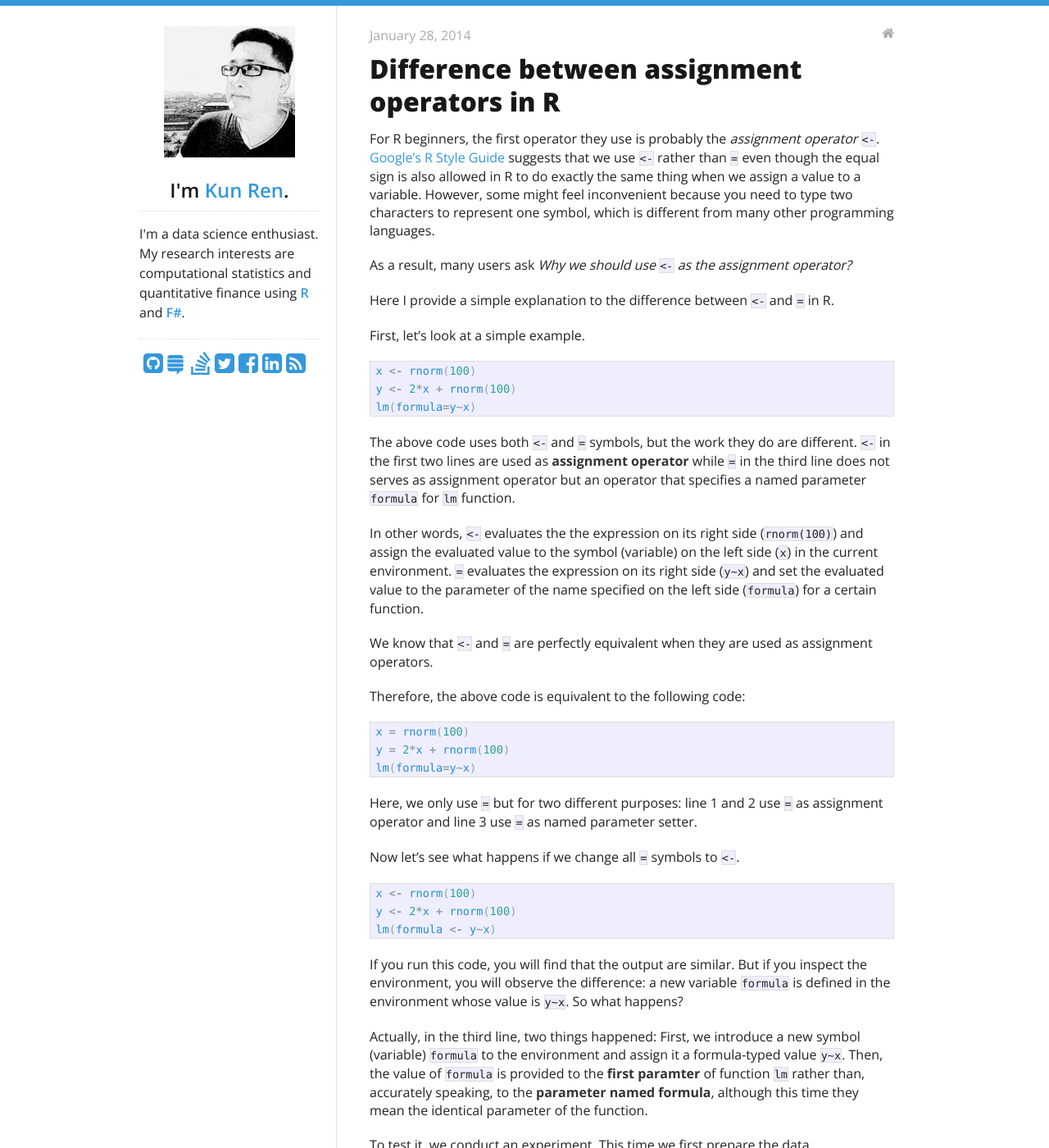
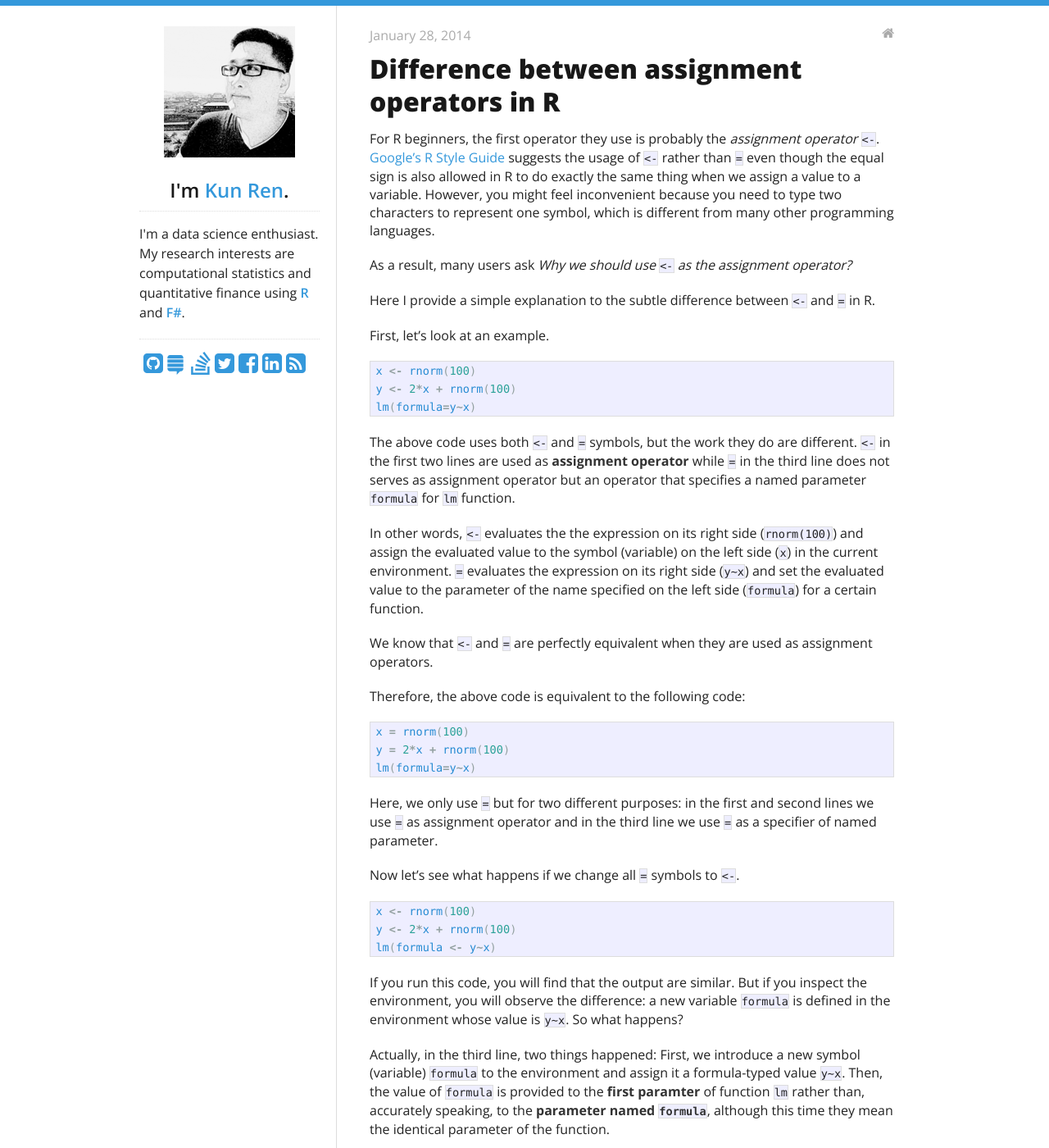
Before and after one commit to harryprince/renkun-ken.github.io, a Jekyll site: the page built from _posts/2014-01-28-difference-between-assignment-operators-in-r.md, in a window 1280 px wide and 1400 px high. Shown: the whole window at 82% size. Built offline with Jekyll 4.4.1, drawn with Linux system fonts in a browser that asks for light colours; nearby versions of some CDN libraries; comment, search, counter and statistics services are not loaded; some of the changed text lies outside the part shown.

Commit message:
blog fixed

````diff
--- a/_posts/2014-01-28-difference-between-assignment-operators-in-r.md
+++ b/_posts/2014-01-28-difference-between-assignment-operators-in-r.md
@@ -6,13 +6,13 @@
 - R
 ---
 
-For R beginners, the first operator they use is probably the *assignment operator* `<-`. [Google's R Style Guide](http://google-styleguide.googlecode.com/svn/trunk/Rguide.xml) suggests that we use `<-` rather than `=` even though the equal sign is also allowed in R to do exactly the same thing when we assign a value to a variable. However, some might feel inconvenient because you need to type two characters to represent one symbol, which is different from many other programming languages.
+For R beginners, the first operator they use is probably the *assignment operator* `<-`. [Google's R Style Guide](http://google-styleguide.googlecode.com/svn/trunk/Rguide.xml) suggests the usage of `<-` rather than `=` even though the equal sign is also allowed in R to do exactly the same thing when we assign a value to a variable. However, you might feel inconvenient because you need to type two characters to represent one symbol, which is different from many other programming languages.
 
 As a result, many users ask *Why we should use `<-` as the assignment operator?*
 
-Here I provide a simple explanation to the difference between `<-` and `=` in R.
+Here I provide a simple explanation to the subtle difference between `<-` and `=` in R.
 
-First, let's look at a simple example.
+First, let's look at an example.
 
 {% highlight R %}
 x <- rnorm(100)
@@ -34,7 +34,7 @@
 lm(formula=y~x)
 {% endhighlight %}
 
-Here, we only use `=` but for two different purposes: line 1 and 2 use `=` as assignment operator and line 3 use `=` as named parameter setter.
+Here, we only use `=` but for two different purposes: in the first and second lines we use `=` as assignment operator and in the third line we use `=` as a specifier of named parameter.
 
 Now let's see what happens if we change all `=` symbols to `<-`.
 
@@ -46,7 +46,7 @@
 
 If you run this code, you will find that the output are similar. But if you inspect the environment, you will observe the difference: a new variable `formula` is defined in the environment whose value is `y~x`. So what happens?
 
-Actually, in the third line, two things happened: First, we introduce a new symbol (variable) `formula` to the environment and assign it a formula-typed value `y~x`. Then, the value of `formula` is provided to the **first paramter** of function `lm` rather than, accurately speaking, to the **parameter named formula**, although this time they mean the identical parameter of the function.
+Actually, in the third line, two things happened: First, we introduce a new symbol (variable) `formula` to the environment and assign it a formula-typed value `y~x`. Then, the value of `formula` is provided to the **first paramter** of function `lm` rather than, accurately speaking, to the **parameter named `formula`**, although this time they mean the identical parameter of the function.
 
 To test it, we conduct an experiment. This time we first prepare the data.
 
@@ -91,4 +91,6 @@
   cannot coerce class ""formula"" to a data.frame
 ```
 
-In conclusion, for better readability of R code, I suggest that we only use `<-` for assignment and `=` only for specifying named parameter.
+From the above examples and experiments, the bottom line gets clear: to reduce ambiguity, we should use either `<-` or `=` as assignment operator, and only use `=` as named-parameter specifier for functions.
+
+In conclusion, for better readability of R code, I suggest that we only use `<-` for assignment and `=` for specifying named parameters.
````
